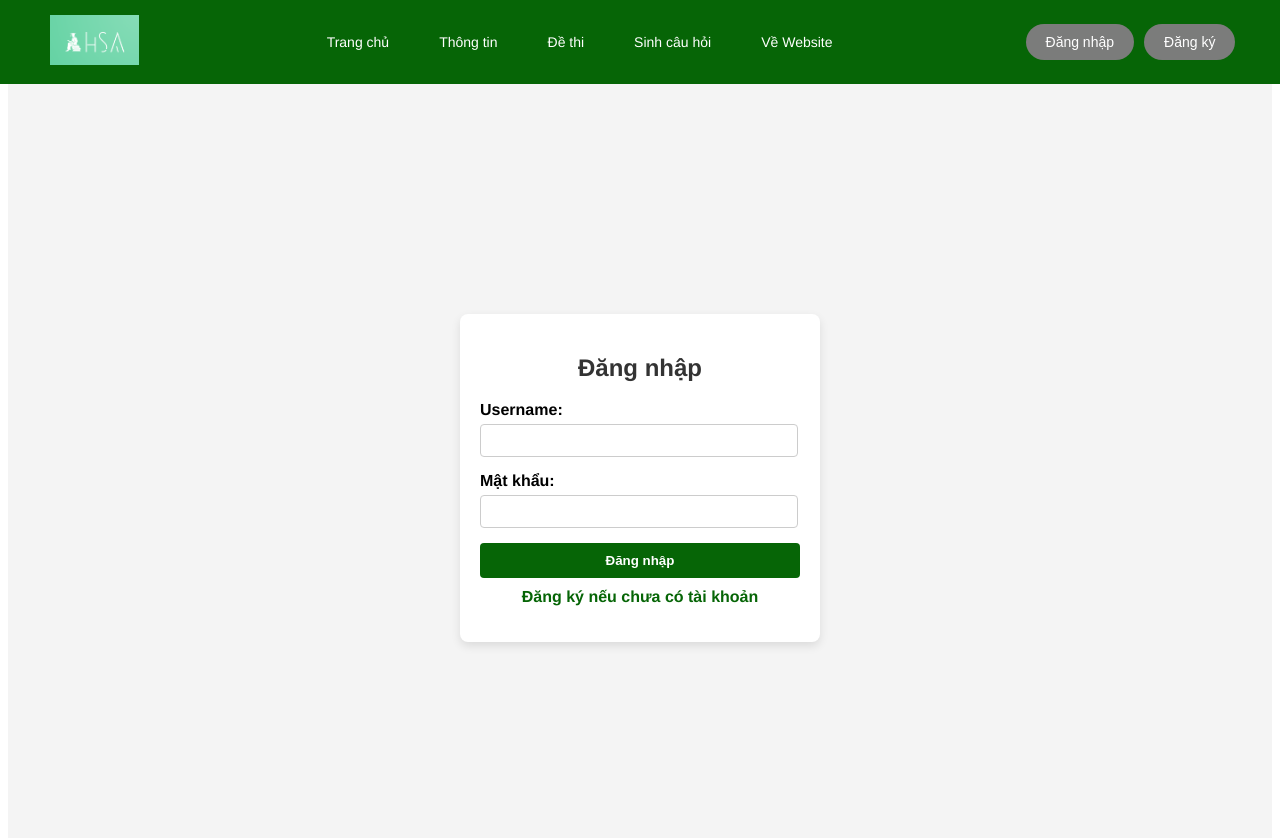
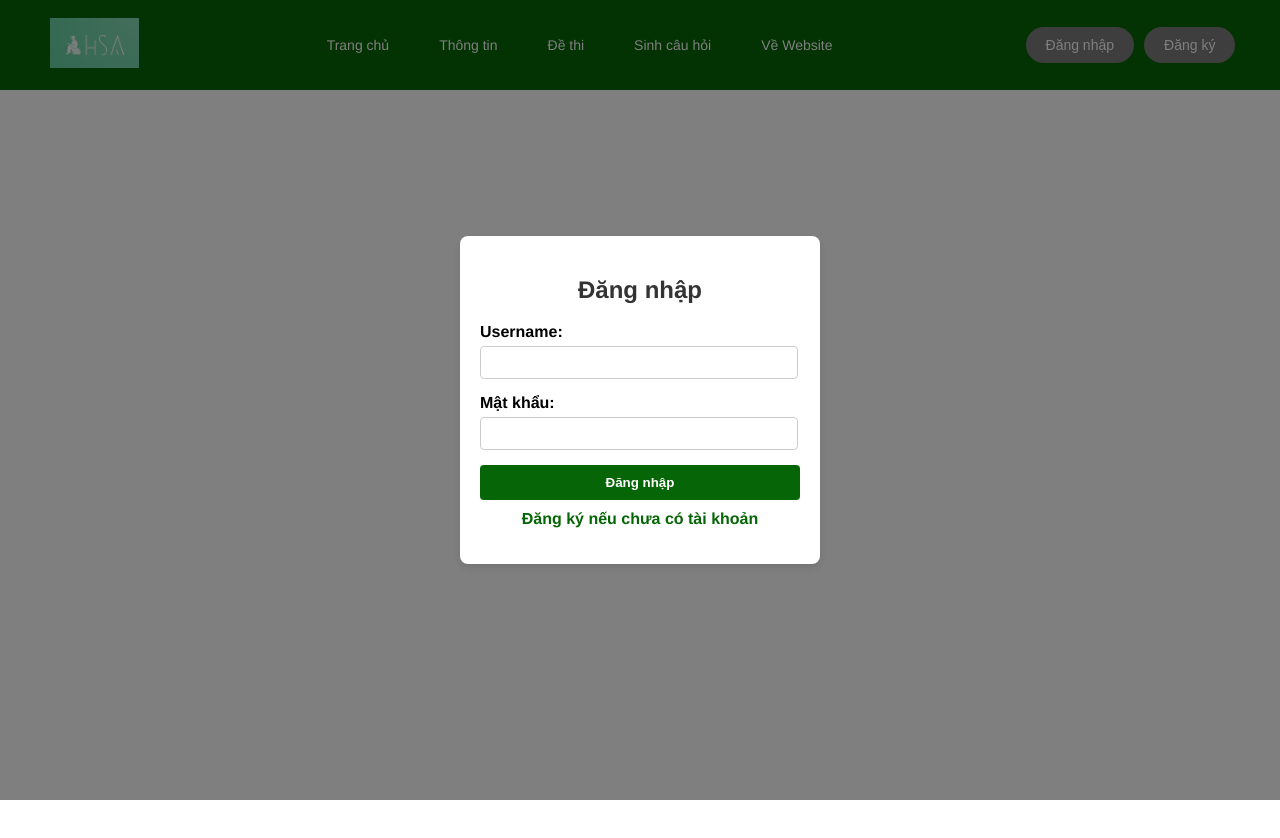
Before and after one commit to hoanggcoder/dgnl-fe, a Vue app: page /login in a window 1280 px wide. Both pictures are taken after a click on the button "Đăng nhập". Shown: the top 838 px of the page. After the commit the page ends 800 px from the top, so only its background shows below. Built offline with nearby package versions, Linux system fonts and the light colour scheme.

Commit message:
modal login

```diff
--- a/src/components/NavBar.vue
+++ b/src/components/NavBar.vue
@@ -41,17 +41,23 @@
     <button @click="logout" class="logout-btn">Đăng xuất</button>
   </div>
   <div v-else>
-    <router-link to="/login" @click="noActive()"><button class="sign-in">Đăng nhập</button></router-link>
+    <button class="sign-in" @click="openLoginModal">Đăng nhập</button>
     <router-link to="/register" @click="noActive()"><button class="sign-up">Đăng ký</button></router-link>
   </div>
   </div>
   </nav>
+  <LoginPage ref="loginModal" />
 </template>
 
 <script>
 import defaultAvatar from "@/assets/avatar_default.png";
+import LoginPage from "./loginPages/LoginPage.vue";
 export default {
   name: "NavBar",
+  components: {
+    LoginPage,
+  }
+  ,
   data() {
     return {
       activeLink: '',
@@ -93,7 +99,7 @@ export default {
       this.user = null;
       this.role = null;
       window.dispatchEvent(new Event('userUpdated'));
-      this.$router.push('/login');
+      this.$router.push('/');
     },
     toggleDropdown(event) {
       this.activeLink = ''
@@ -104,6 +110,9 @@ export default {
       if (!this.$el.contains(event.target)) {
         this.showDropdown = false;
       }
+    },
+    openLoginModal() {
+      this.$refs.loginModal.openModal();
     },
   }
 };
@@ -117,12 +126,12 @@ export default {
   background-color: #066506;
   padding: 15px 50px;
   color: white;
-
   position: fixed;
   top: 0;
   left: 0;
   width: 100%;
   max-width: 93vw;
+  height: 60px;
   z-index: 1000;
 }
 
@@ -167,6 +176,8 @@ export default {
 .nav-buttons {
   display: flex;
   align-items: center;
+  justify-content: flex-end;  /* Align to the right */
+  min-width: 200px;  /* Ensure a consistent width */
 }
 
 .user-container {
@@ -174,7 +185,7 @@ export default {
   display: flex;
   align-items: center;
   justify-content: space-between;
-  width: 100%;
+  width: auto;
   gap: 20px;
   cursor: pointer;
 }
@@ -236,7 +247,6 @@ export default {
   margin: 0 5px;
 }
 
-
 .sign-in, .sign-up {
   background: #7b7c7b;
   border: none;
@@ -269,6 +279,7 @@ export default {
     flex-direction: column;
     gap: 15px;
     margin-top: 10px;
+    width: 100%;  /* Ensure the nav buttons take the full width */
   }
 
   .user-info {
@@ -327,4 +338,5 @@ export default {
   background: rgba(255, 255, 255, 0.3);
   color: #fff;
 }
+
 </style>
--- a/src/components/loginPages/LoginPage.vue
+++ b/src/components/loginPages/LoginPage.vue
@@ -1,5 +1,6 @@
 <template>
-  <div class="auth-container">
+  <div>
+    <div v-if="isModalOpen" class="modal-overlay" @click.self="closeModal">
       <div class="card">
         <h2>Đăng nhập</h2>
         <form @submit.prevent="handleSubmit">
@@ -17,6 +18,8 @@
         <p class="toggle"><router-link to="/register">Đăng ký nếu chưa có tài khoản</router-link></p>
       </div>
     </div>
+
+  </div>
 </template>
 
 <script>
@@ -29,9 +32,18 @@ export default {
       password: '',
       loading: false,
       errorMessage: '',
+      isModalOpen: false,
     };
   },
   methods: {
+    openModal() {
+      this.isModalOpen = true;
+      document.body.classList.add('modal-open');
+    },
+    closeModal() {
+      this.isModalOpen = false;
+      document.body.classList.remove('modal-open');
+    },
     async handleSubmit() {
       this.loading = true;
       this.errorMessage = '';
@@ -51,6 +63,10 @@ export default {
         localStorage.setItem('id', response_user.data.id);
         window.dispatchEvent(new Event('userUpdated'));
         this.$router.push('/');
+        this.isModalOpen = false;
+        document.body.classList.remove('modal-open');
+        this.username = '';
+        this.password = '';
       } catch (error) {
         this.errorMessage = 'Thông tin đăng nhập không chính xác!';
       } finally {
@@ -70,6 +86,7 @@ export default {
   background: #f4f4f4;
   text-align: center;
 }
+
 .card {
   background: white;
   padding: 20px;
@@ -77,17 +94,20 @@ export default {
   box-shadow: 0px 4px 10px rgba(0, 0, 0, 0.1);
   text-align: center;
   width: 320px;
+  z-index: 10;
+}
 
-}
 .input-group {
   margin: 15px 0;
   text-align: left;
   padding-right: 20px;
 }
+
 label {
   display: block;
   font-weight: bold;
 }
+
 input {
   width: 100%;
   padding: 8px;
@@ -95,6 +115,7 @@ input {
   border: 1px solid #ccc;
   border-radius: 4px;
 }
+
 button {
   background: #066506;
   color: white;
@@ -105,15 +126,18 @@ button {
   cursor: pointer;
   font-weight: bold;
 }
+
 button:disabled {
   background: #ccc;
   cursor: not-allowed;
 }
+
 .error {
   color: red;
   font-size: 14px;
   margin-top: 10px;
 }
+
 .toggle {
   margin-top: 10px;
   color: #066506;
@@ -126,4 +150,31 @@ button:disabled {
   color: #066506;
   font-weight: bold;
 }
+
+.open-login-btn {
+  background: #066506;
+  color: white;
+  padding: 10px;
+  border-radius: 4px;
+  cursor: pointer;
+  font-weight: bold;
+  margin-top: 20px;
+}
+
+.modal-overlay {
+  position: fixed;
+  top: 0;
+  left: 0;
+  width: 100%;
+  height: 100%;
+  background-color: rgba(0, 0, 0, 0.5);
+  display: flex;
+  justify-content: center;
+  align-items: center;
+  z-index: 1000;
+}
+
+body.modal-open {
+  filter: blur(5px);
+}
 </style>
--- a/src/components/minigames/HangmanGame.vue
+++ b/src/components/minigames/HangmanGame.vue
@@ -12,7 +12,7 @@
         <p class="wrong-letters">
           <i class="fas fa-times-circle"></i>
           <span>
-            {{  wrongLetters && wrongLetters.length ? ' ' + wrongLetters.join(', ') : ' Chưa có chữ cái sai' }}
+            {{  wrongLetters && wrongLetters.length ? ' ' + wrongLetters.join(', ') : ' _' }}
           </span>
         </p>
         <p class="remaining-guesses">
```
Lines whose indentation alone changed are shown as unchanged.
